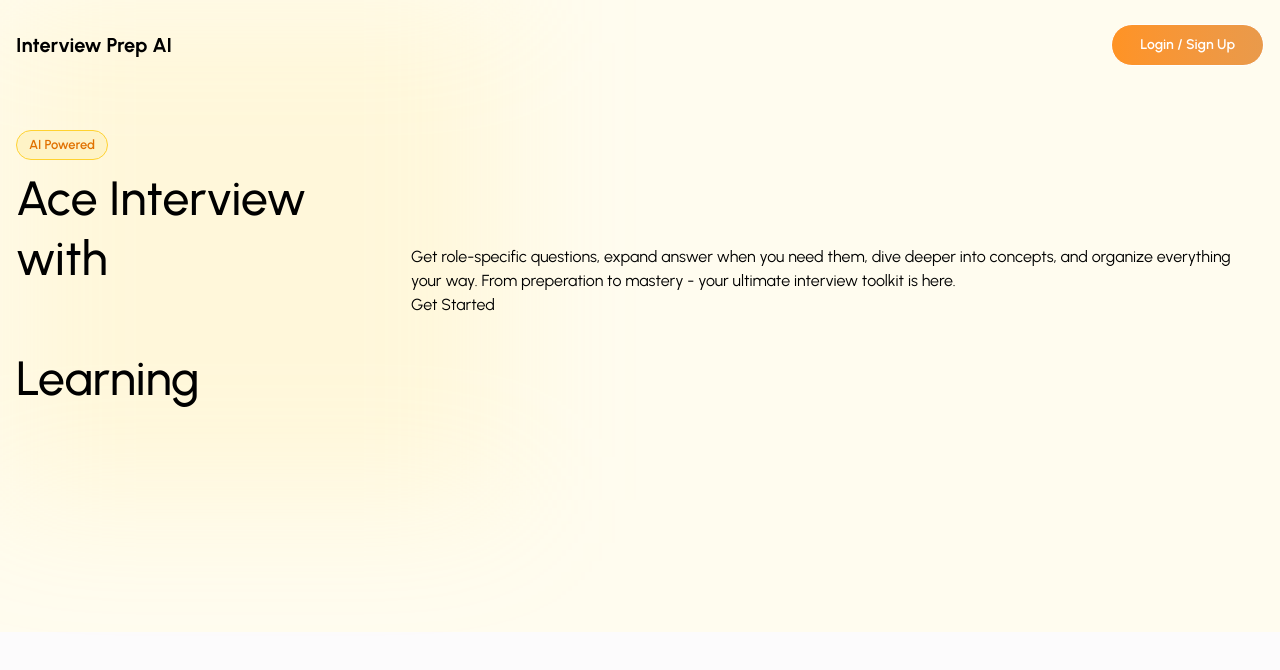
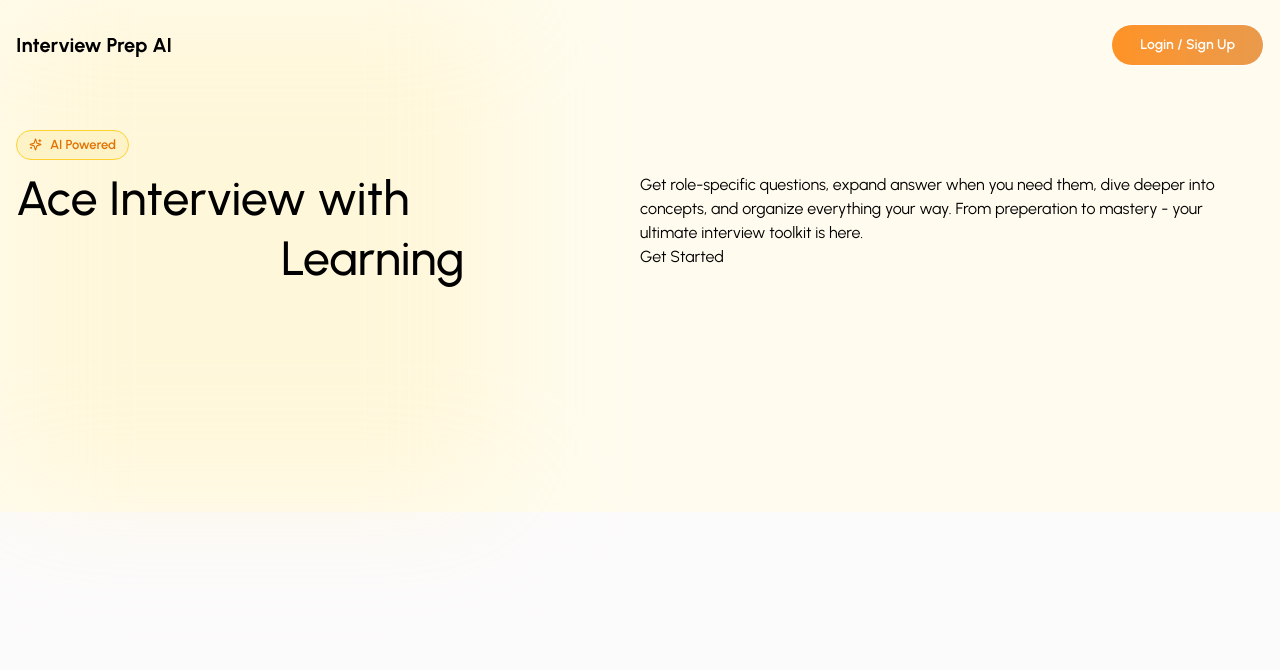
Before and after one commit to Gaurav-023/AI-Powered-Interview-Prep-Application, a React (Vite) app in the folder frontend/interview-prep-ai/: page / in a window 1280 px wide. Shown: the top 670 px of the page. Built offline with nearby package versions, Linux system fonts and the light colour scheme.

Commit message:
Add react-icons dependency and update LandingPage with icon integration

```diff
--- a/frontend/interview-prep-ai/src/pages/LandingPage.jsx
+++ b/frontend/interview-prep-ai/src/pages/LandingPage.jsx
@@ -1,5 +1,6 @@
 import React, { useState } from 'react'
 import { APP_FEATURES } from "../utils/data";
+import {LuSparkles} from "react-icons/lu"
 
 const LandingPage = () => {
 
@@ -9,6 +10,7 @@ const LandingPage = () => {
   const  handleCTA = () => {};
 
   return (
+    <>
    <div className = "w-full min-h-full bg-[#FFFCEF]">
       <div className = "w-[500px] h-[500px] bg-amber-200/20 blur-[65px] absolute top-0 left-0 "/>
           <div className = "container mx-auto px-4 pt-6 pb-[200px] relative z-10">
@@ -28,20 +30,20 @@ const LandingPage = () => {
               <div className='w-full md:w-1/2 pr-4 mb-8 md:mb-0'>
                 <div className='flex items-center justify-left mb-2'>
                   <div className='flex items-center gap-2 text-[13px] text-amber-600 font-semibold bg-amber-100 px-3 py-1 rounded-full border border-amber-300'>
-                    AI Powered
+                    <LuSparkles/> AI Powered
                   </div>
                 </div>
 
                 <h1 className='text-5xl text-black font-medium mb-6 leading-tight'>
                   Ace Interview with <br/>
-                  <span className='text-transparent bg-clip-text '>
+                  <span className='text-transparent bg-clip-text bg-[radial-gradient(circle, _#FF9324_0%, _#FCD760_100%)] bg-[length:200%_200%] animate-text-shine font-semibold  '>
                     AI-Powered
                   </span>{" "}
                   Learning
                 </h1>
               </div>
 
-              <div className=''>
+              <div className='w-full md:w-1/2'>
                 <p className=''>
                   Get role-specific questions, expand answer when you need them,
                   dive deeper into concepts, and organize everything your way.
@@ -58,6 +60,8 @@ const LandingPage = () => {
           </div>
       </div>
 
+
+</>
   )
 }
 
--- /dev/null
+++ b/package.json
@@ -0,0 +1,5 @@
+{
+  "dependencies": {
+    "react-icons": "^5.7.0"
+  }
+}
```
Also changed, not shown: 1 other file (tests, documents, lock files or other folders).
